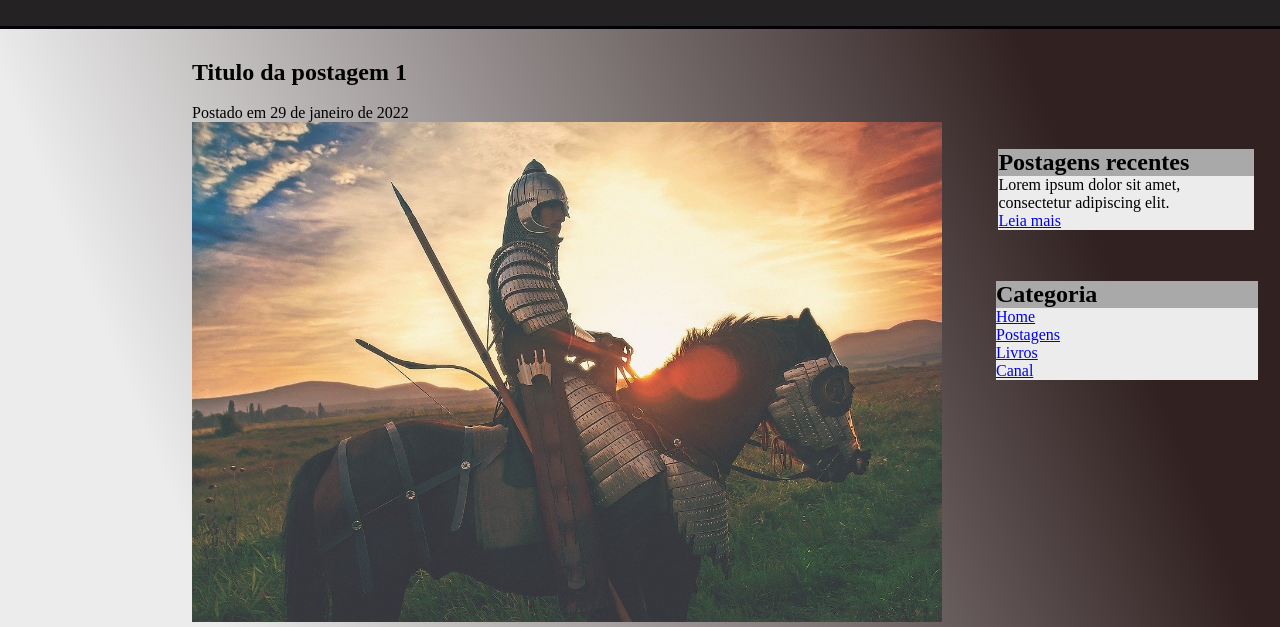
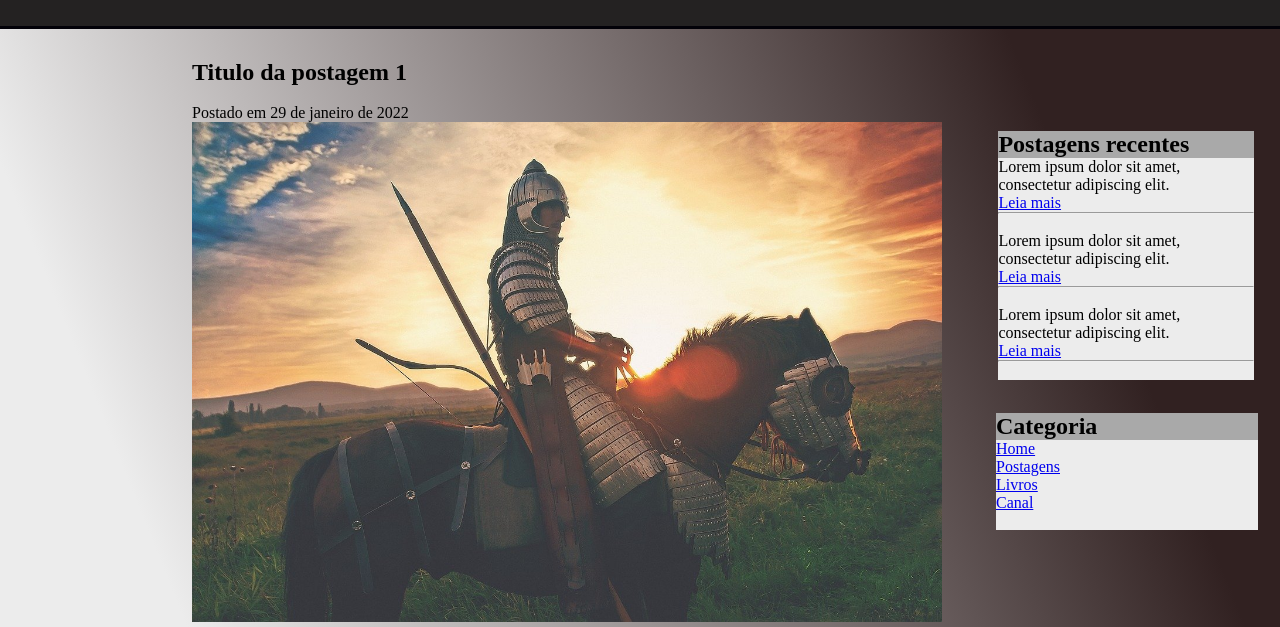
Before and after one commit to Nobrega762/blog2.0, a plain HTML site: page index.html in a window 1280 px wide. Shown: the part 134-761 px from the top of the page. Drawn offline with Linux system fonts and the light colour scheme.

Commit message:
Update index.html

```diff
--- a/index.html
+++ b/index.html
@@ -82,6 +82,17 @@
                     <h2 class="postagens-recentes">Postagens recentes</h2>
                     <p class="conteudo-postagens">Lorem ipsum dolor sit amet, consectetur adipiscing elit.</p>
                     <a class="link-postagem" href="#"> Leia mais</a>
+                    <hr class="linha">
+                    <br>
+                    <p class="conteudo-postagens">Lorem ipsum dolor sit amet, consectetur adipiscing elit.</p>
+                    <a class="link-postagem" href="#"> Leia mais</a>
+                    <hr class="linha">
+                    <br>
+                    <p class="conteudo-postagens">Lorem ipsum dolor sit amet, consectetur adipiscing elit.</p>
+                    <a class="link-postagem" href="#"> Leia mais</a>
+                    <hr class="linha">
+
+                    <br>
                 </div>
 
                 <div class="bloco-categoria">
@@ -92,6 +103,7 @@
                         <li> <a class="categoria-link" href="#"> Postagens</a></li>
                         <li> <a class="categoria-link" href="#"> Livros</a></li>
                         <li> <a class="categoria-link" href="#"> Canal</a></li>
+                        <br>
 
 
 
@@ -103,7 +115,7 @@
 
 
             <footer>
-                <div>
+                <div class="bloco-rodape">
                     <p class="rodape-conteudo"><strong>Todos os direitos reservados © Renato Nobrega 2022</strong></p>
                 </div>
             </footer>
```
